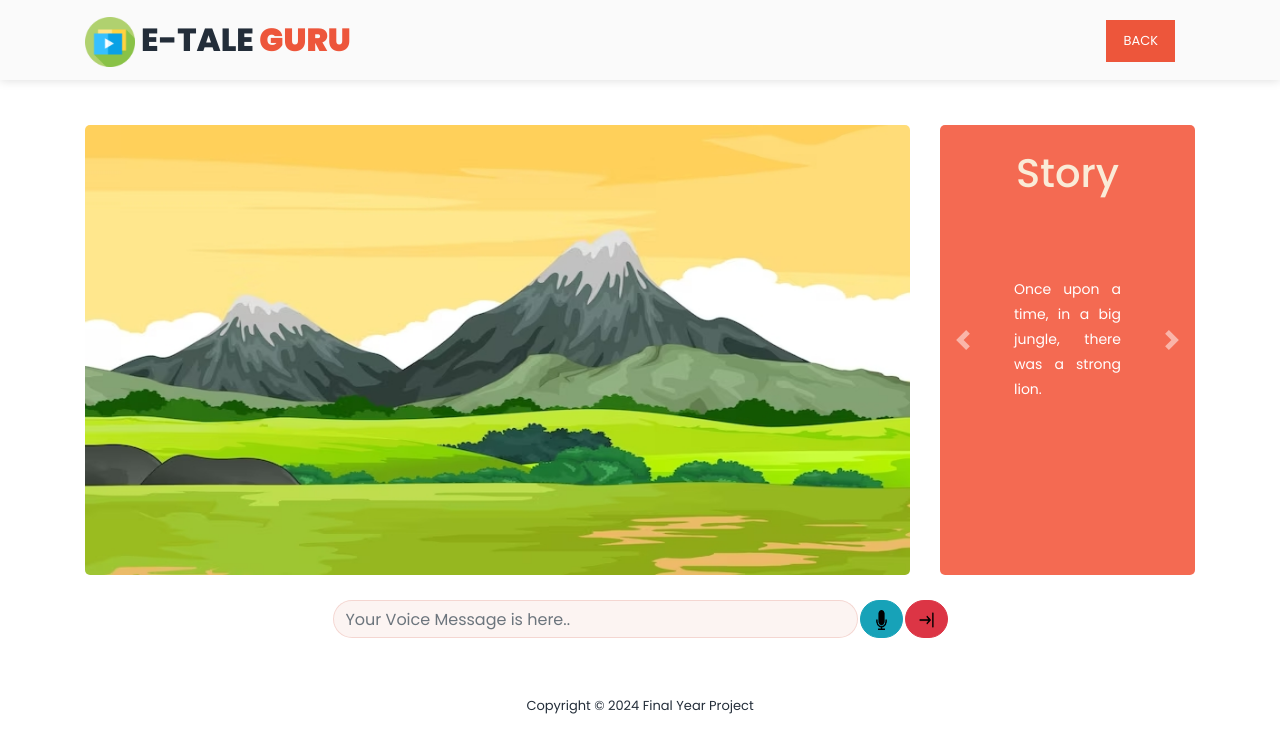
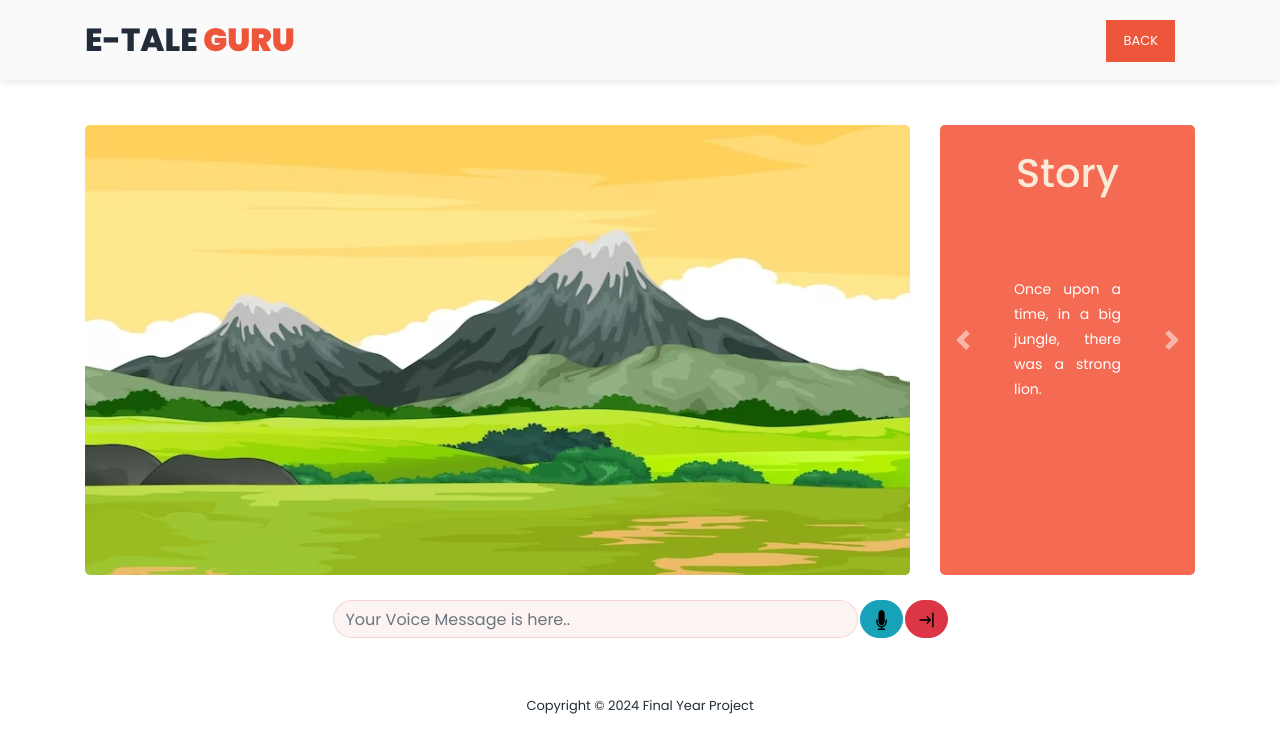
Before and after one commit to shivang17d/E-Tale-Guru, a plain HTML site: page story1.html in a window 1280 px wide. Drawn offline with Linux system fonts and the light colour scheme.

Commit message:
Update story1.html

```diff
--- a/story1.html
+++ b/story1.html
@@ -13,7 +13,7 @@
 
     <title>E-Tale Guru</title>
     <link rel="stylesheet" href="assets/css/style.css" />
-<!--     <link rel="icon" type="image/png" href="assets/images/nav.png" /> -->
+    <link rel="icon" type="image/png" href="assets/images/nav.png" />
     <style>
         @media screen and (max-width: 610px) {
             #txt {
@@ -70,8 +70,7 @@ https://templatemo.com/tm-548-training-studio
                 <div class="col-12">
                     <nav class="main-nav">
                         <!-- ***** Logo Start ***** -->
-                        <a href="index.html" class="logo" style="color:#1e1e1e;"><img src="assets/images/nav.png"
-                                style="height: 50px;width: 50px;"> E-Tale<em> Guru</em></a>
+                        <a href="index.html" class="logo" style="color:#1e1e1e;">E-Tale<em> Guru</em></a>
                         <!-- ***** Logo End ***** -->
                         <!-- ***** Menu Start ***** -->
                         <ul class="nav">
```
